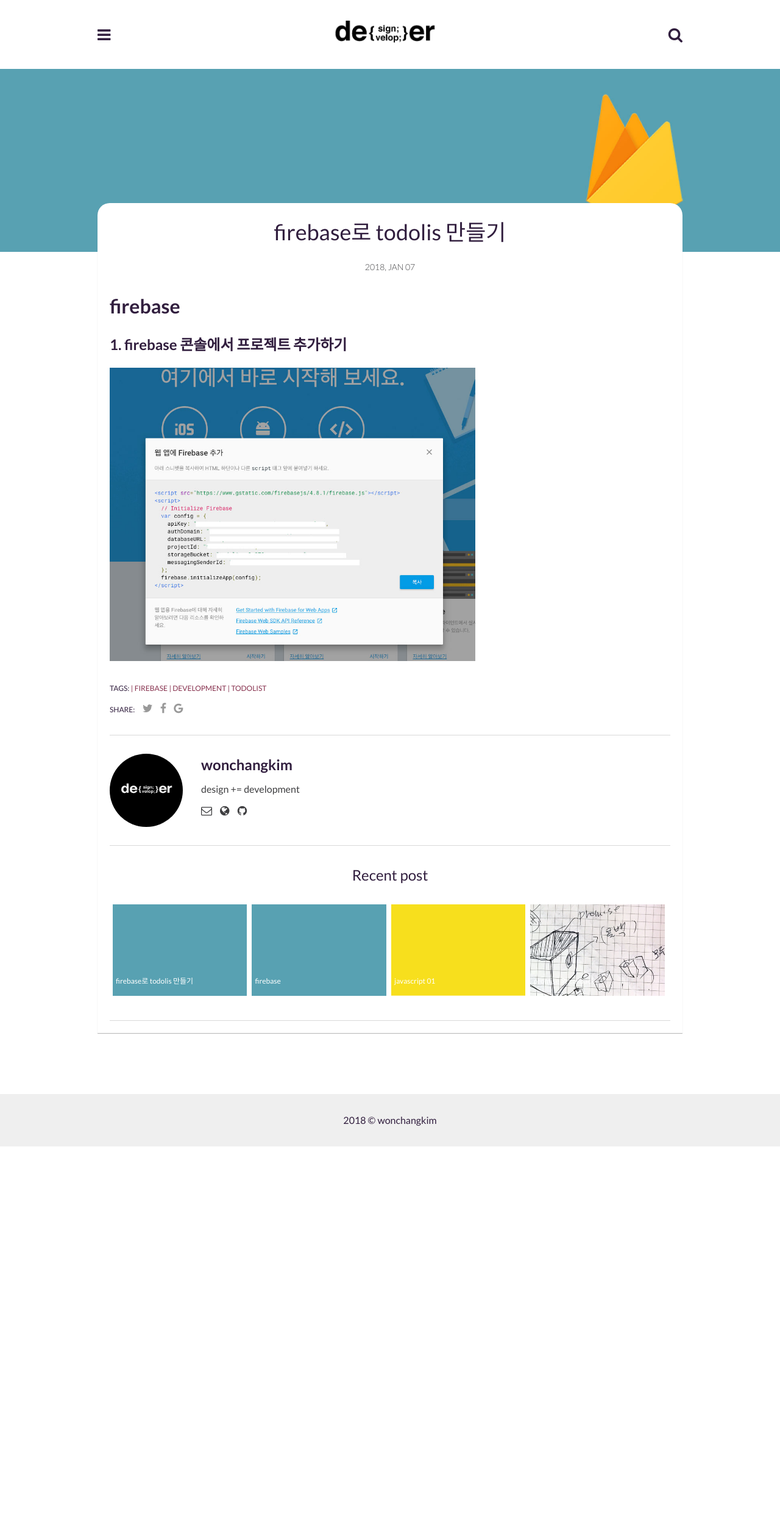
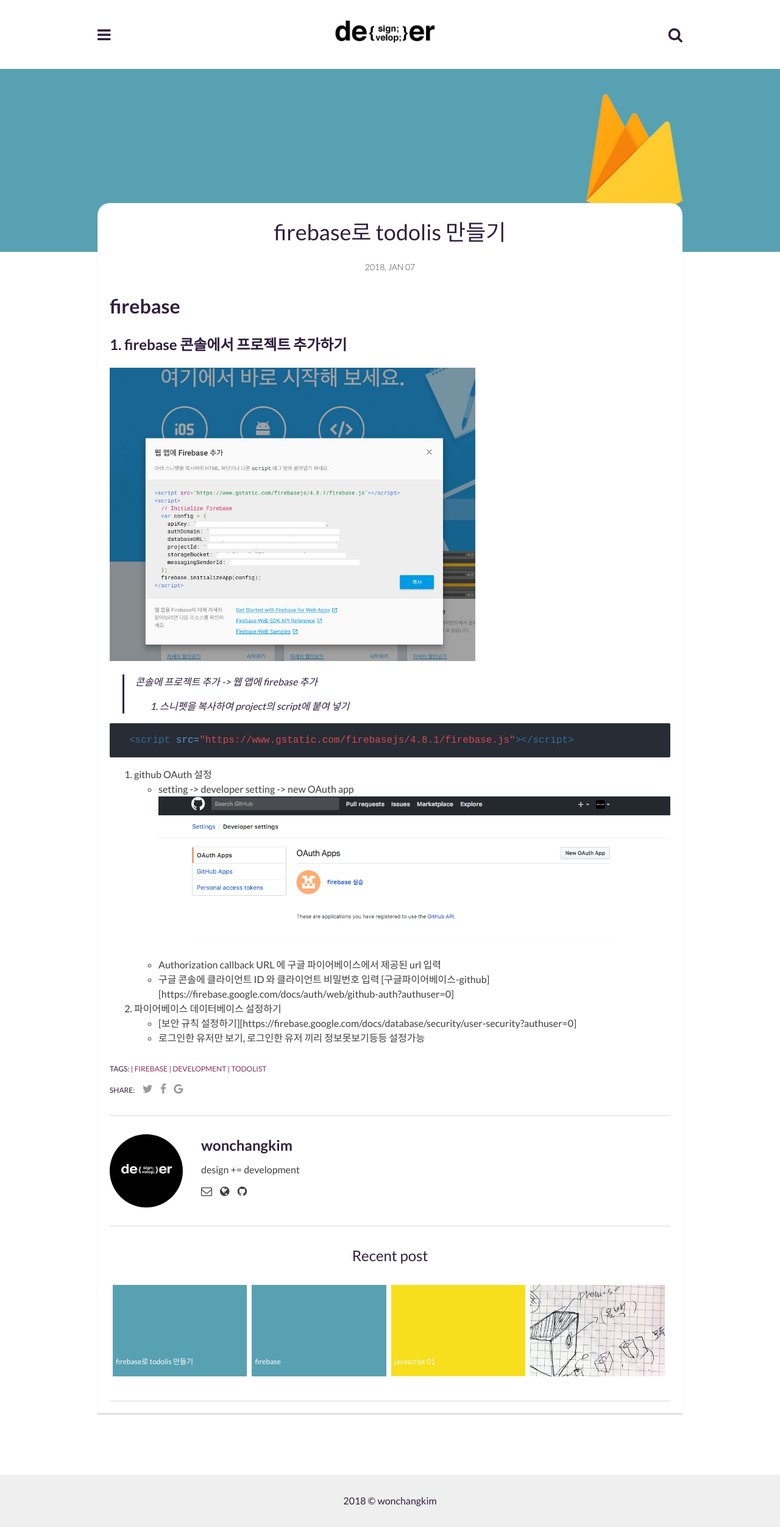
Before and after one commit to wonchangkim/blog, a Jekyll site: the page built from _posts/2018-01-04-firebase-2.markdown, in a window 1280 px wide. Shown: the whole page at 61% size. Built offline with Jekyll 4.4.1, drawn with Linux system fonts in a browser that asks for light colours; comment, search, counter and statistics services are not loaded.

Commit message:
post update

````diff
--- a/_posts/2018-01-04-firebase-1.markdown
+++ b/_posts/2018-01-04-firebase-1.markdown
@@ -83,7 +83,8 @@
 ```js
 //이벤트 수신대기
 var starCountRef = firebase.database().ref('posts/' + postId + '/starCount');
-starCountRef.on('value', function(snapshot) { // 데이타 변경될때마다 콜백이 발생. on()메소드.
+starCountRef.on('value', function(snapshot) {
+     // 데이타 변경될때마다 콜백이 발생. on()메소드.
   updateStarCount(postElement, snapshot.val());
 });
 //데이터 한번읽기
--- a/_posts/2018-01-04-firebase-2.markdown
+++ b/_posts/2018-01-04-firebase-2.markdown
@@ -11,3 +11,19 @@
 
 ## 1. firebase 콘솔에서 프로젝트 추가하기
 ![Image]({{site.baseurl}}/assets/img/firebase-step-01.jpg){:width="600px" height="600px"}
+> 콘솔에 프로젝트 추가 -> 웹 앱에 firebase 추가
+  1. 스니펫을 복사하여 project의 script에 붙여 넣기
+
+```html
+<script src="https://www.gstatic.com/firebasejs/4.8.1/firebase.js"></script>
+```
+  2. github OAuth 설정
+   - setting -> developer setting -> new OAuth app
+   ![Image]({{site.baseurl}}/assets/img/github-step-01.png)
+   - Authorization callback URL 에 구글 파이어베이스에서 제공된 url 입력
+   - 구글 콘솔에 클라이언트 ID 와 클라이언트 비밀번호 입력
+  [구글파이어베이스-github][https://firebase.google.com/docs/auth/web/github-auth?authuser=0]
+
+  3. 파이어베이스 데이터베이스 설정하기
+  - [보안 규칙 설정하기][https://firebase.google.com/docs/database/security/user-security?authuser=0]
+  - 로그인한 유저만 보기, 로그인한 유저 끼리 정보못보기등등 설정가능
````
Also changed, not shown: assets/img/github-step-01.png (added).
